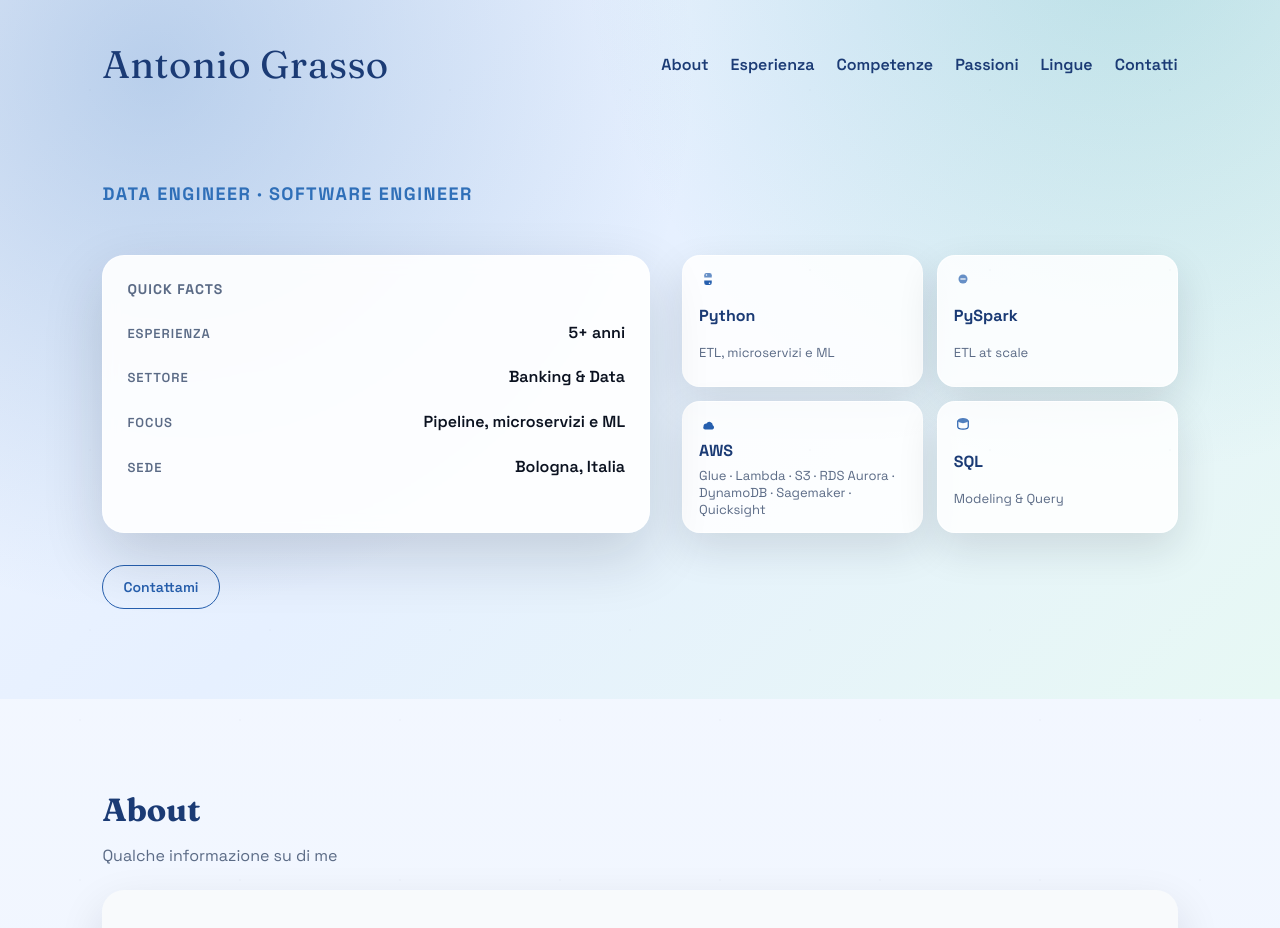
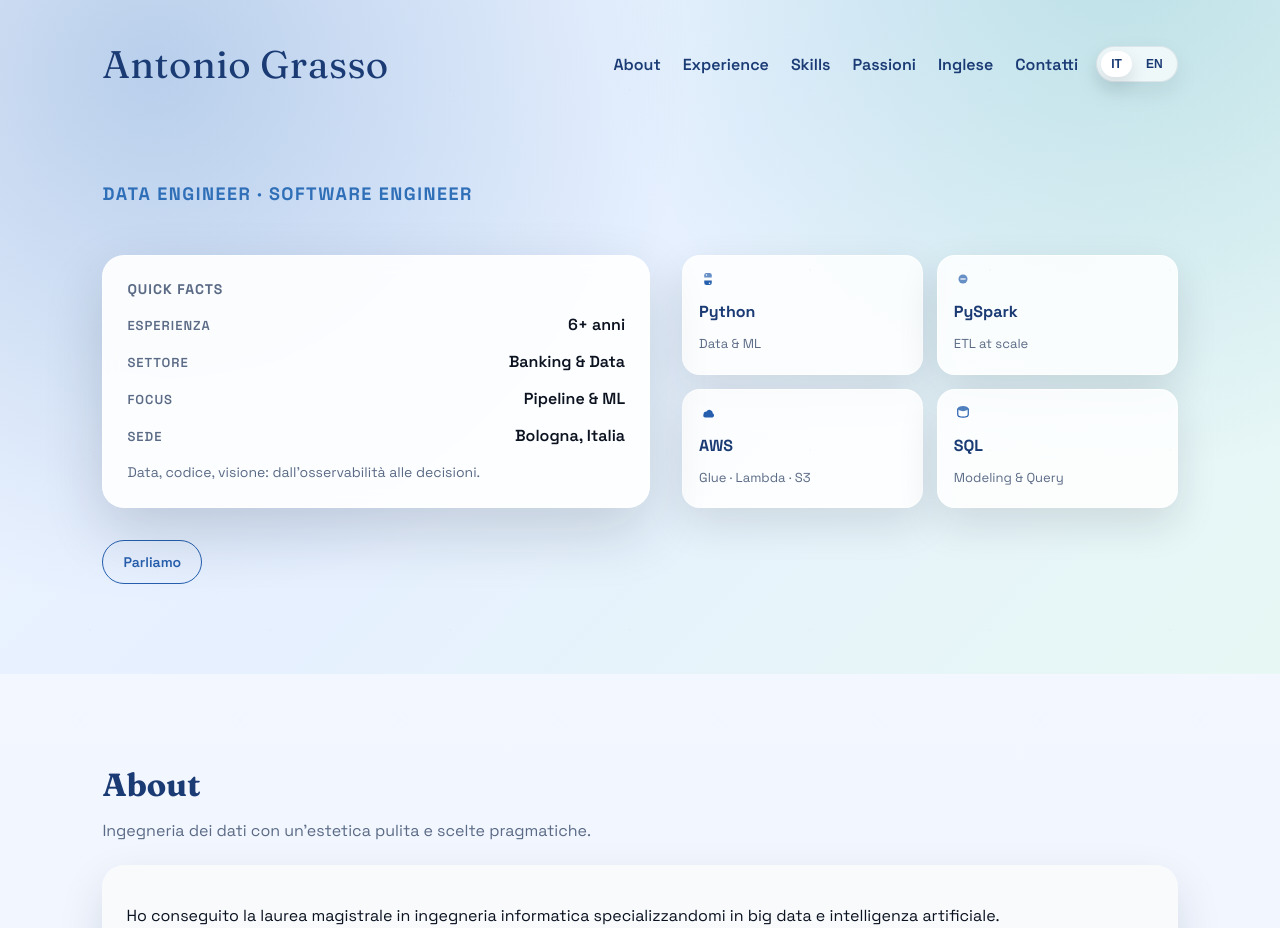
Before and after one commit to antoniograsso21/antoniograsso21.github.io, a React (Create React App) app in the folder my-website/: page / in a window 1280 px wide. Shown: the top 928 px of the page. Built offline with nearby package versions, Linux system fonts and the light colour scheme; the HTML template or start-up script is replaced by a standard one.

Commit message:
added english section

```diff
--- a/my-website/src/App.css
+++ b/my-website/src/App.css
@@ -67,6 +67,13 @@
   padding: 8px 0 12px;
 }
 
+.nav-actions {
+  display: flex;
+  align-items: center;
+  gap: 18px;
+  flex-wrap: wrap;
+}
+
 .brand {
   font-family: 'Fraunces', serif;
   font-size: clamp(26px, 3vw, 42px);
@@ -85,6 +92,33 @@
   text-decoration: none;
   font-weight: 600;
   font-size: 16px;
+}
+
+.lang-toggle {
+  display: inline-flex;
+  align-items: center;
+  gap: 4px;
+  padding: 4px;
+  border-radius: 999px;
+  background: rgba(255, 255, 255, 0.7);
+  border: 1px solid rgba(15, 23, 42, 0.08);
+  box-shadow: 0 10px 25px rgba(15, 23, 42, 0.08);
+}
+
+.lang-button {
+  border: none;
+  background: transparent;
+  color: var(--heading);
+  font-weight: 700;
+  font-size: 12px;
+  padding: 6px 10px;
+  border-radius: 999px;
+  cursor: pointer;
+}
+
+.lang-button.active {
+  background: #ffffff;
+  box-shadow: 0 8px 18px rgba(15, 23, 42, 0.12);
 }
 
 .hero-content {
@@ -438,6 +472,11 @@
     align-items: flex-start;
   }
 
+  .nav-actions {
+    width: 100%;
+    justify-content: space-between;
+  }
+
   .role {
     flex-direction: column;
     align-items: flex-start;
--- a/my-website/src/App.js
+++ b/my-website/src/App.js
@@ -1,3 +1,4 @@
+import { useEffect, useState } from 'react';
 import './App.css';
 import Hero from './components/Hero';
 import AboutSection from './components/AboutSection';
@@ -8,23 +9,31 @@ import LanguageSection from './components/LanguageSection';
 import PassionsSection from './components/PassionsSection';
 import ContactSection from './components/ContactSection';
 import Footer from './components/Footer';
+import { content } from './data/profile';
 
 function App() {
+  const [locale, setLocale] = useState('it');
+  const data = content[locale];
+
+  useEffect(() => {
+    document.documentElement.lang = locale;
+  }, [locale]);
+
   return (
     <div className="page">
-      <Hero />
+      <Hero data={data} locale={locale} onLocaleChange={setLocale} />
 
       <main>
-        <AboutSection />
-        <ExperienceSection />
-        <SkillsSection />
-        <EducationSection />
-        <LanguageSection />
-        <PassionsSection />
-        <ContactSection />
+        <AboutSection data={data} />
+        <ExperienceSection data={data} />
+        <SkillsSection data={data} />
+        <EducationSection data={data} />
+        <LanguageSection data={data} />
+        <PassionsSection data={data} />
+        <ContactSection data={data} />
       </main>
 
-      <Footer />
+      <Footer text={data.footerText} />
     </div>
   );
 }
--- a/my-website/src/components/AboutSection.jsx
+++ b/my-website/src/components/AboutSection.jsx
@@ -1,15 +1,14 @@
 import React, { Fragment } from 'react';
 import Section from './Section';
-import { about } from '../data/profile';
 
-const AboutSection = () => (
-  <Section id="about" title={about.title} subtitle={about.subtitle}>
+const AboutSection = ({ data }) => (
+  <Section id="about" title={data.about.title} subtitle={data.about.subtitle}>
     <div className="card">
       <p>
-        {about.paragraphs.map((paragraph, index) => (
+        {data.about.paragraphs.map((paragraph, index) => (
           <Fragment key={paragraph}>
             {paragraph}
-            {index < about.paragraphs.length - 1 ? <br /> : null}
+            {index < data.about.paragraphs.length - 1 ? <br /> : null}
           </Fragment>
         ))}
       </p>
--- a/my-website/src/components/ExperienceSection.jsx
+++ b/my-website/src/components/ExperienceSection.jsx
@@ -1,10 +1,9 @@
 import React from 'react';
 import Section from './Section';
-import { experienceSection, experiences } from '../data/profile';
 
-const ExperienceSection = () => (
-  <Section id="experience" title={experienceSection.title} subtitle={experienceSection.subtitle}>
-    {experiences.map((experience) => (
+const ExperienceSection = ({ data }) => (
+  <Section id="experience" title={data.experienceSection.title} subtitle={data.experienceSection.subtitle}>
+    {data.experiences.map((experience) => (
       <div className="card" key={experience.title}>
         <div className="role">
           <div>
--- a/my-website/src/components/Footer.jsx
+++ b/my-website/src/components/Footer.jsx
@@ -1,9 +1,8 @@
 import React from 'react';
-import { footerText } from '../data/profile';
 
-const Footer = () => (
+const Footer = ({ text }) => (
   <footer className="footer">
-    <span>{footerText}</span>
+    <span>{text}</span>
   </footer>
 );
 
--- a/my-website/src/components/Hero.jsx
+++ b/my-website/src/components/Hero.jsx
@@ -1,39 +1,56 @@
 import React from 'react';
-import { navLinks, hero, metrics, bentoTech } from '../data/profile';
 import TechIcon from './TechIcon';
 
-const Hero = () => (
+const Hero = ({ data, locale, onLocaleChange }) => (
   <header className="hero" id="top">
     <nav className="nav">
       <div className="brand">Antonio Grasso</div>
-      <div className="nav-links">
-        {navLinks.map((link) => (
-          <a key={link.href} href={link.href}>
-            {link.label}
-          </a>
-        ))}
+      <div className="nav-actions">
+        <div className="nav-links">
+          {data.navLinks.map((link) => (
+            <a key={link.href} href={link.href}>
+              {link.label}
+            </a>
+          ))}
+        </div>
+        <div className="lang-toggle" aria-label="Language switch">
+          <button
+            type="button"
+            className={`lang-button ${locale === 'it' ? 'active' : ''}`}
+            onClick={() => onLocaleChange('it')}
+          >
+            IT
+          </button>
+          <button
+            type="button"
+            className={`lang-button ${locale === 'en' ? 'active' : ''}`}
+            onClick={() => onLocaleChange('en')}
+          >
+            EN
+          </button>
+        </div>
       </div>
     </nav>
 
     <div className="hero-content">
       <div className="hero-intro">
-        <p className="eyebrow">{hero.eyebrow}</p>
+        <p className="eyebrow">{data.hero.eyebrow}</p>
       </div>
 
       <div className="hero-card orbit-card">
-        <div className="card-title">{hero.quickFactsTitle}</div>
-        {metrics.map((metric) => (
+        <div className="card-title">{data.hero.quickFactsTitle}</div>
+        {data.metrics.map((metric) => (
           <div className="stat" key={metric.label}>
             <span className="label">{metric.label}</span>
             <span className="value">{metric.value}</span>
           </div>
         ))}
-        <div className="hero-note">{hero.note}</div>
+        <div className="hero-note">{data.hero.note}</div>
       </div>
 
       <div className="hero-visual">
         <div className="bento-grid">
-          {bentoTech.map((item) => (
+          {data.bentoTech.map((item) => (
             <div className="bento-card" key={item.title}>
               <TechIcon name={item.title} />
               <p className="bento-title">{item.title}</p>
@@ -45,7 +62,7 @@ const Hero = () => (
 
       <div className="hero-cta">
         <a className="button ghost" href="#contact">
-          {hero.ctaLabel}
+          {data.hero.ctaLabel}
         </a>
       </div>
     </div>
--- a/my-website/src/components/PassionsSection.jsx
+++ b/my-website/src/components/PassionsSection.jsx
@@ -1,11 +1,10 @@
 import React from 'react';
 import Section from './Section';
-import { passionsSection, passions } from '../data/profile';
 
-const PassionsSection = () => (
-  <Section id="passions" title={passionsSection.title} subtitle={passionsSection.subtitle}>
+const PassionsSection = ({ data }) => (
+  <Section id="passions" title={data.passionsSection.title} subtitle={data.passionsSection.subtitle}>
     <div className="grid three">
-      {passions.map((passion) => (
+      {data.passions.map((passion) => (
         <div className="card passion" key={passion.title}>
           <h3>{passion.title}</h3>
           <p className="muted">{passion.description}</p>
--- a/my-website/src/components/SkillsSection.jsx
+++ b/my-website/src/components/SkillsSection.jsx
@@ -1,12 +1,11 @@
 import React from 'react';
 import Section from './Section';
-import { skillsSection, skillGroups } from '../data/profile';
 import TechIcon from './TechIcon';
 
-const SkillsSection = () => (
-  <Section id="skills" title={skillsSection.title} subtitle={skillsSection.subtitle}>
+const SkillsSection = ({ data }) => (
+  <Section id="skills" title={data.skillsSection.title} subtitle={data.skillsSection.subtitle}>
     <div className="grid skills-grid">
-      {skillGroups.map((group) => (
+      {data.skillGroups.map((group) => (
         <div className="card" key={group.title}>
           <h3>{group.title}</h3>
           <div className="chip-row">
--- a/my-website/src/data/profile.js
+++ b/my-website/src/data/profile.js
@@ -1,50 +1,46 @@
-export const navLinks = [
+export const content = {
+  it: {
+    navLinks: [
       { href: '#about', label: 'About' },
-  { href: '#experience', label: 'Esperienza' },
-  { href: '#skills', label: 'Competenze' },
+      { href: '#experience', label: 'Experience' },
+      { href: '#skills', label: 'Skills' },
       { href: '#passions', label: 'Passioni' },
-  { href: '#language', label: 'Lingue' },
+      { href: '#language', label: 'Inglese' },
       { href: '#contact', label: 'Contatti' },
-];
-
-export const hero = {
+    ],
+    hero: {
       eyebrow: 'Data Engineer · Software Engineer',
       quickFactsTitle: 'Quick Facts',
-  //note: 'Data, codice, visione: dall’osservabilità alle decisioni.',
-  ctaLabel: 'Contattami',
-};
-
-export const metrics = [
-  { label: 'Esperienza', value: '5+ anni' },
+      note: 'Data, codice, visione: dall’osservabilità alle decisioni.',
+      ctaLabel: 'Parliamo',
+    },
+    metrics: [
+      { label: 'Esperienza', value: '6+ anni' },
       { label: 'Settore', value: 'Banking & Data' },
-  { label: 'Focus', value: 'Pipeline, microservizi e ML' },
+      { label: 'Focus', value: 'Pipeline & ML' },
       { label: 'Sede', value: 'Bologna, Italia' },
-];
-
-export const bentoTech = [
-  { title: 'Python', subtitle: 'ETL, microservizi e ML' },
+    ],
+    bentoTech: [
+      { title: 'Python', subtitle: 'Data & ML' },
       { title: 'PySpark', subtitle: 'ETL at scale' },
-  { title: 'AWS', subtitle: 'Glue · Lambda · S3 · RDS Aurora · DynamoDB · Sagemaker · Quicksight' },
+      { title: 'AWS', subtitle: 'Glue · Lambda · S3' },
       { title: 'SQL', subtitle: 'Modeling & Query' },
-];
-
-export const about = {
+    ],
+    about: {
       title: 'About',
-  subtitle: 'Qualche informazione su di me',
+      subtitle: 'Ingegneria dei dati con un’estetica pulita e scelte pragmatiche.',
       paragraphs: [
         'Ho conseguito la laurea magistrale in ingegneria informatica specializzandomi in big data e intelligenza artificiale.',
         'Attualmente lavoro come data engineer nel settore bancario e mi occupo principalmente di pipeline di ETL ed applicazioni software realizzate con i servizi AWS di cloud computing.',
         "Oltre all'interesse per l'informatica, sono appassionato di fotografia ed esplorazione spaziale.",
         "Mi piace inoltre approfondire gli aspetti legati a comunicazione ed intelligenza emotiva, perché li ritengo essenziali sia per l'ambito personale sia per quello professionale.",
       ],
-};
-
-export const experienceSection = {
+    },
+    experienceSection: {
       title: 'Esperienza',
-  subtitle: 'Il mio percorso lavorativo',
-};
-
-export const experiences = [
+      subtitle: 'Dal maggio 2020 al CSE Consorzio Servizi Bancari.',
+    },
+    experiences: [
       {
         title: 'Data Engineer · Software Engineer',
         company: 'CSE Consorzio Servizi Bancari',
@@ -70,14 +66,12 @@ export const experiences = [
           'Sviluppata applicazione per la segmentazione di immagini in primo piano/sfondo in Python utilizzando la tecnica di depth from focus e algoritmi di clustering.',
         ],
       },
-];
-
-export const skillsSection = {
+    ],
+    skillsSection: {
       title: 'Competenze',
-  subtitle: 'Stack tecnologico principale e strumenti di lavoro',
-};
-
-export const skillGroups = [
+      subtitle: 'Stack tecnico principale e strumenti di lavoro.',
+    },
+    skillGroups: [
       {
         title: 'Linguaggi di Programmazione',
         items: ['Python', 'SQL', 'Javascript', 'Java', 'C#', 'C++', 'C', 'Go'],
@@ -102,34 +96,30 @@ export const skillGroups = [
         title: 'Sistemi Operativi',
         items: ['Windows', 'Linux'],
       },
-];
-
-export const passionsSection = {
+    ],
+    passionsSection: {
       title: 'Passioni',
-  subtitle: 'Oltre l’informatica',
-};
-
-export const passions = [
+      subtitle: 'Il lato personale che arricchisce il mio modo di progettare.',
+    },
+    passions: [
       {
         title: 'Fotografia',
-    //description: 'Studio luce e composizione: qualità dei dettagli prima della quantità.',
+        description: 'Studio luce e composizione: qualità dei dettagli prima della quantità.',
       },
       {
         title: 'Astronomia',
-    //description: 'Dati, orbite, scale: un invito costante a pensare in grande.',
+        description: 'Dati, orbite, scale: un invito costante a pensare in grande.',
       },
       {
-    title: 'Esplorazione spaziale',
-    //description: 'Esplorazione e tecnologia: il confine dove la curiosità diventa ingegneria.',
+        title: 'Spazio',
+        description: 'Esplorazione e tecnologia: il confine dove la curiosità diventa ingegneria.',
       },
-];
-
-export const educationSection = {
+    ],
+    educationSection: {
       title: 'Istruzione',
-  subtitle: 'Formazione',
-};
-
-export const educationItems = [
+      subtitle: 'Formazione accademica.',
+    },
+    educationItems: [
       {
         title: 'Laurea Magistrale in Ingegneria Informatica',
         subtitle: 'Università di Bologna, Bologna · 2017 – 2020',
@@ -145,27 +135,23 @@ export const educationItems = [
         subtitle: 'I.I.S. Archimede, San Giovanni in Persiceto, Bologna · 2009 – 2014',
         bullets: ['Votazione finale: 100/100'],
       },
-];
-
-export const languageSection = {
+    ],
+    languageSection: {
       title: 'Lingua Inglese',
-  subtitle: 'Certificazioni',
-};
-
-export const languageItems = [
+      subtitle: 'Certificazione e livello.',
+    },
+    languageItems: [
       {
         title: 'IELTS Academic',
         subtitle: 'British Council · 2018',
         bullets: ['Punteggio: 7.5 – Livello C1'],
       },
-];
-
-export const contactSection = {
+    ],
+    contactSection: {
       title: 'Contatti',
-  subtitle: 'Disponibile a nuove sfide e collaborazioni',
-};
-
-export const contacts = [
+      subtitle: 'Disponibile a nuove sfide e collaborazioni.',
+    },
+    contacts: [
       {
         label: 'Email',
         value: 'antoniograsso21@gmail.com',
@@ -184,6 +170,181 @@ export const contacts = [
         href: 'https://github.com/antoniograsso21',
         icon: 'github',
       },
-];
-
-export const footerText = '© 2026 Antonio Grasso. Tutti i diritti riservati. Sito sviluppato con Codex.';
+    ],
+    footerText: '© 2026 Antonio Grasso. Tutti i diritti riservati. Sito sviluppato con Codex.',
+  },
+  en: {
+    navLinks: [
+      { href: '#about', label: 'About' },
+      { href: '#experience', label: 'Experience' },
+      { href: '#skills', label: 'Skills' },
+      { href: '#passions', label: 'Passions' },
+      { href: '#language', label: 'English' },
+      { href: '#contact', label: 'Contact' },
+    ],
+    hero: {
+      eyebrow: 'Data Engineer · Software Engineer',
+      quickFactsTitle: 'Quick Facts',
+      note: 'Data, code, vision: from observability to decisions.',
+      ctaLabel: "Let's talk",
+    },
+    metrics: [
+      { label: 'Experience', value: '6+ years' },
+      { label: 'Industry', value: 'Banking & Data' },
+      { label: 'Focus', value: 'Pipelines & ML' },
+      { label: 'Location', value: 'Bologna, Italy' },
+    ],
+    bentoTech: [
+      { title: 'Python', subtitle: 'Data & ML' },
+      { title: 'PySpark', subtitle: 'ETL at scale' },
+      { title: 'AWS', subtitle: 'Glue · Lambda · S3' },
+      { title: 'SQL', subtitle: 'Modeling & Query' },
+    ],
+    about: {
+      title: 'About',
+      subtitle: 'Data engineering with a clean aesthetic and pragmatic choices.',
+      paragraphs: [
+        'I earned a master’s degree in computer engineering, specializing in big data and artificial intelligence.',
+        'I currently work as a data engineer in the banking sector, focusing on ETL pipelines and software applications built with AWS cloud services.',
+        'Beyond computing, I am passionate about photography and space exploration.',
+        'I also care about communication and emotional intelligence, because they make teams more effective and decisions clearer.',
+      ],
+    },
+    experienceSection: {
+      title: 'Experience',
+      subtitle: 'Since May 2020 at CSE Consorzio Servizi Bancari.',
+    },
+    experiences: [
+      {
+        title: 'Data Engineer · Software Engineer',
+        company: 'CSE Consorzio Servizi Bancari',
+        period: 'May 2020 — Present',
+        employment: 'Full-time',
+        bullets: [
+          'Coordinated development of web-based applications on multi-account AWS with ETL pipelines and REST/SOAP APIs, including a creditworthiness app, a data quality framework, and a data migration and masking tool.',
+          'Led migration of ETL flows and databases from Hortonworks to AWS, using serverless services Glue, Lambda, and Step Functions for processing, and S3, DynamoDB, and RDS Aurora for storage.',
+          'Optimized ETL processes, reducing execution times and costs by 75% through efficient data reads.',
+          'Supported development and deployment of ML models on AWS SageMaker.',
+          'Used IaC with CDK and CloudFormation for automated, scalable AWS resource deployment.',
+          'Refactored a PySpark and BigSQL ETL framework, implementing unit tests, integration tests, and documentation.',
+          'Used Jira for project management.',
+        ],
+      },
+      {
+        title: 'Machine Vision Engineer',
+        company: 'Datalogic, Monte San Pietro, Bologna',
+        period: '2019 – 2020',
+        employment: 'Full-time',
+        bullets: [
+          'Developed an industrial image anomaly detection application in Python using SVM-based machine learning and data augmentation.',
+          'Developed a foreground/background image segmentation application in Python using depth from focus and clustering algorithms.',
+        ],
+      },
+    ],
+    skillsSection: {
+      title: 'Skills',
+      subtitle: 'Core stack and tools.',
+    },
+    skillGroups: [
+      {
+        title: 'Programming Languages',
+        items: ['Python', 'SQL', 'Javascript', 'Java', 'C#', 'C++', 'C', 'Go'],
+      },
+      {
+        title: 'Cloud Technologies',
+        items: ['AWS'],
+      },
+      {
+        title: 'Software',
+        items: ['Git', 'Jupyter Notebook', 'DbVisualizer', 'Docker'],
+      },
+      {
+        title: 'Markup/Template Languages',
+        items: ['HTML', 'CSS', 'LaTeX'],
+      },
+      {
+        title: 'IDEs',
+        items: ['VSCode', 'Pycharm'],
+      },
+      {
+        title: 'Operating Systems',
+        items: ['Windows', 'Linux'],
+      },
+    ],
+    passionsSection: {
+      title: 'Passions',
+      subtitle: 'The personal side that enriches my way of designing.',
+    },
+    passions: [
+      {
+        title: 'Photography',
+        description: 'I study light and composition: detail quality over quantity.',
+      },
+      {
+        title: 'Astronomy',
+        description: 'Data, orbits, scales: a constant invitation to think big.',
+      },
+      {
+        title: 'Space',
+        description: 'Exploration and technology: where curiosity becomes engineering.',
+      },
+    ],
+    educationSection: {
+      title: 'Education',
+      subtitle: 'Academic background.',
+    },
+    educationItems: [
+      {
+        title: "Master's Degree in Computer Engineering",
+        subtitle: 'University of Bologna, Bologna · 2017 – 2020',
+        bullets: ['Final grade: 110/110 with honors', 'Thesis topic: computer vision and image processing'],
+      },
+      {
+        title: "Bachelor's Degree in Computer Engineering",
+        subtitle: 'University of Bologna, Bologna · 2014 – 2017',
+        bullets: ['Final grade: 110/110 with honors', 'Thesis topic: automatic control systems'],
+      },
+      {
+        title: 'Scientific High School – National Informatics Plan',
+        subtitle: 'I.I.S. Archimede, San Giovanni in Persiceto, Bologna · 2009 – 2014',
+        bullets: ['Final grade: 100/100'],
+      },
+    ],
+    languageSection: {
+      title: 'English Language',
+      subtitle: 'Certification and level.',
+    },
+    languageItems: [
+      {
+        title: 'IELTS Academic',
+        subtitle: 'British Council · 2018',
+        bullets: ['Score: 7.5 – Level C1'],
+      },
+    ],
+    contactSection: {
+      title: 'Contact',
+      subtitle: 'Available for new challenges and collaborations.',
+    },
+    contacts: [
+      {
+        label: 'Email',
+        value: 'antoniograsso21@gmail.com',
+        href: 'mailto:antoniograsso21@gmail.com',
+        icon: 'email',
+      },
+      {
+        label: 'LinkedIn',
+        value: 'linkedin.com/in/antoniograsso21',
+        href: 'https://www.linkedin.com/in/antoniograsso21',
+        icon: 'linkedin',
+      },
+      {
+        label: 'GitHub',
+        value: 'github.com/antoniograsso21',
+        href: 'https://github.com/antoniograsso21',
+        icon: 'github',
+      },
+    ],
+    footerText: '© 2026 Antonio Grasso. All rights reserved. Site built with Codex.',
+  },
+};
```
Also changed, not shown: my-website/src/components/ContactSection.jsx (+3 -4 lines), my-website/src/components/EducationSection.jsx (+9 -5 lines), my-website/src/components/LanguageSection.jsx (+9 -5 lines). Lines whose indentation alone changed are shown as unchanged.
